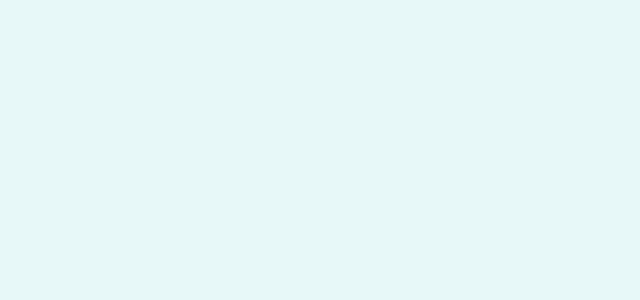
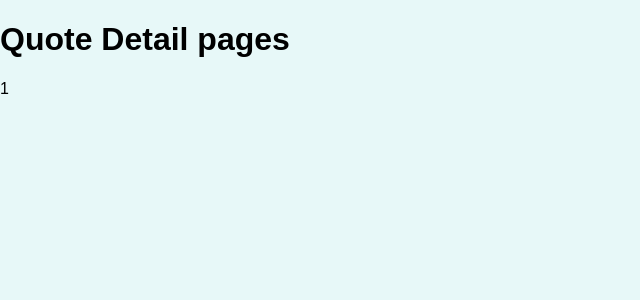
Before and after one commit to vvduth/react-router-app, a JavaScript app: page /quotes/1 in a window 1280 px wide. Shown: the top 300 px of the page, without its empty margins (0-640 px from the left). Built offline with nearby package versions, Linux system fonts and the light colour scheme.

Commit message:
Set up basic routes

```diff
--- a/src/App.js
+++ b/src/App.js
@@ -1,8 +1,26 @@
+import {Route, Switch, Redirect} from 'react-router-dom';
+import AllQuotes from './pages/AllQuotes';
+import QuoteDateils from './pages/QuoteDetails';
+import NewQuote from './pages/NewQuote';
+
 function App() {
   return (
-    <div>
+    <Switch>
+      <Route path = '/' exact>
+        <Redirect to = '/quotes'/>
+      </Route>
+      <Route path='/quotes' exact>
+        <AllQuotes/>
+      </Route>
 
-    </div>
+      <Route path = '/quotes/:quoteId'>
+        <QuoteDateils/>
+      </Route>
+
+      <Route path='/new-quote'>
+          <NewQuote/>
+      </Route>
+    </Switch>
   );
 }
 
--- a/src/index.js
+++ b/src/index.js
@@ -1,6 +1,7 @@
 import ReactDOM from 'react-dom';
+import { BrowserRouter } from 'react-router-dom';
 
 import './index.css';
 import App from './App';
 
-ReactDOM.render(<App />, document.getElementById('root'));
+ReactDOM.render(<BrowserRouter><App /></BrowserRouter>, document.getElementById('root'));
--- /dev/null
+++ b/src/pages/AllQuotes.js
@@ -0,0 +1,9 @@
+const AllQuotes = () => {
+    return (
+        <>
+            <h1>All quotes</h1>
+        </>
+    )
+};
+
+export default AllQuotes ;
--- /dev/null
+++ b/src/pages/NewQuote.js
@@ -0,0 +1,10 @@
+
+const NewQuote = () => {
+    return (
+        <>
+            <h1>New quote</h1>
+        </>
+    );
+};
+
+export default NewQuote ;
--- /dev/null
+++ b/src/pages/QuoteDetails.js
@@ -0,0 +1,14 @@
+import { useParams } from "react-router-dom";
+
+const QuoteDateils = () => {
+    const params = useParams() ;
+
+    return (
+        <>
+            <h1>Quote Detail pages</h1>
+            <p>{params.quoteId}</p>
+        </>
+    )
+};
+
+export default QuoteDateils ;
```
Also changed, not shown: 1 other file (tests, documents, lock files or other folders).
